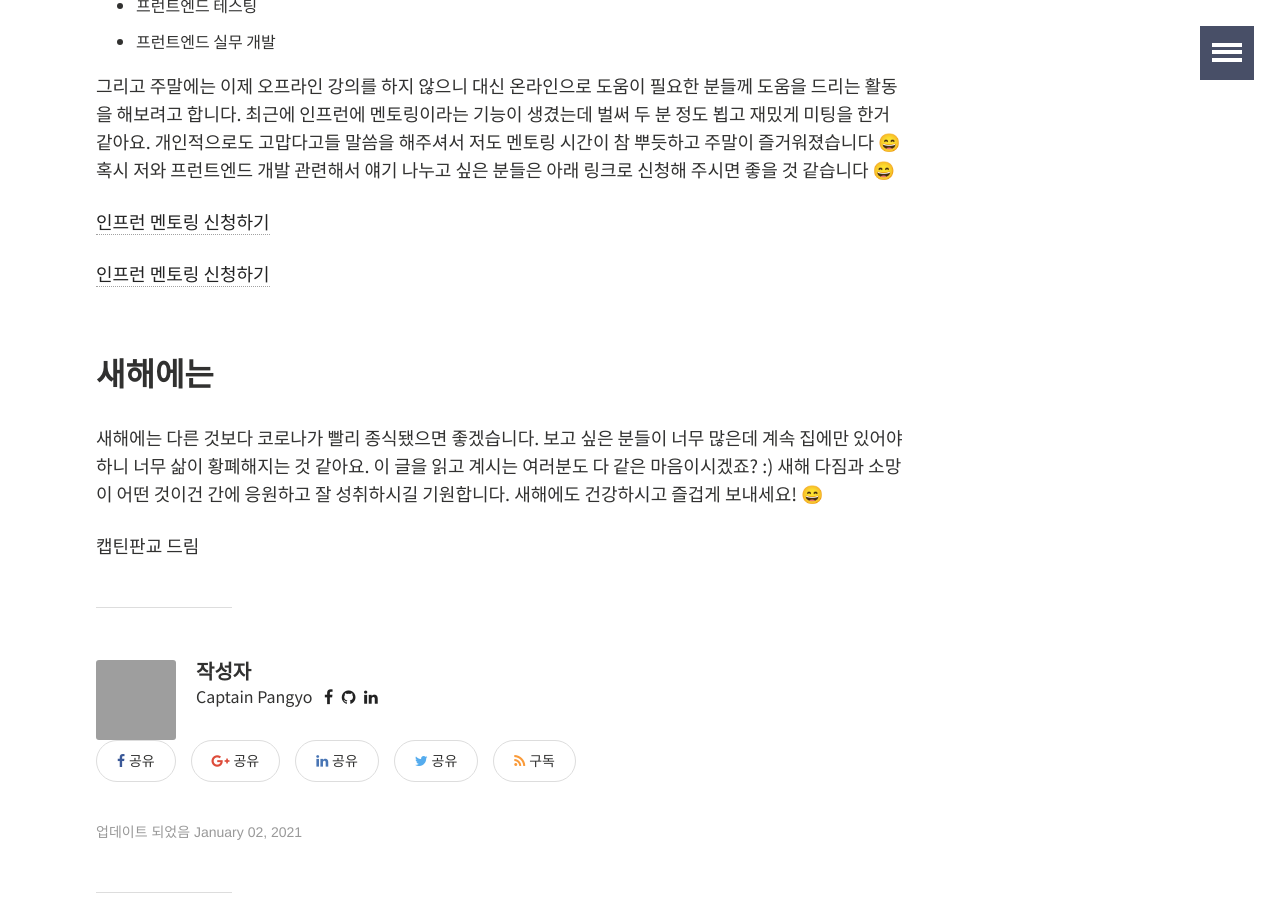
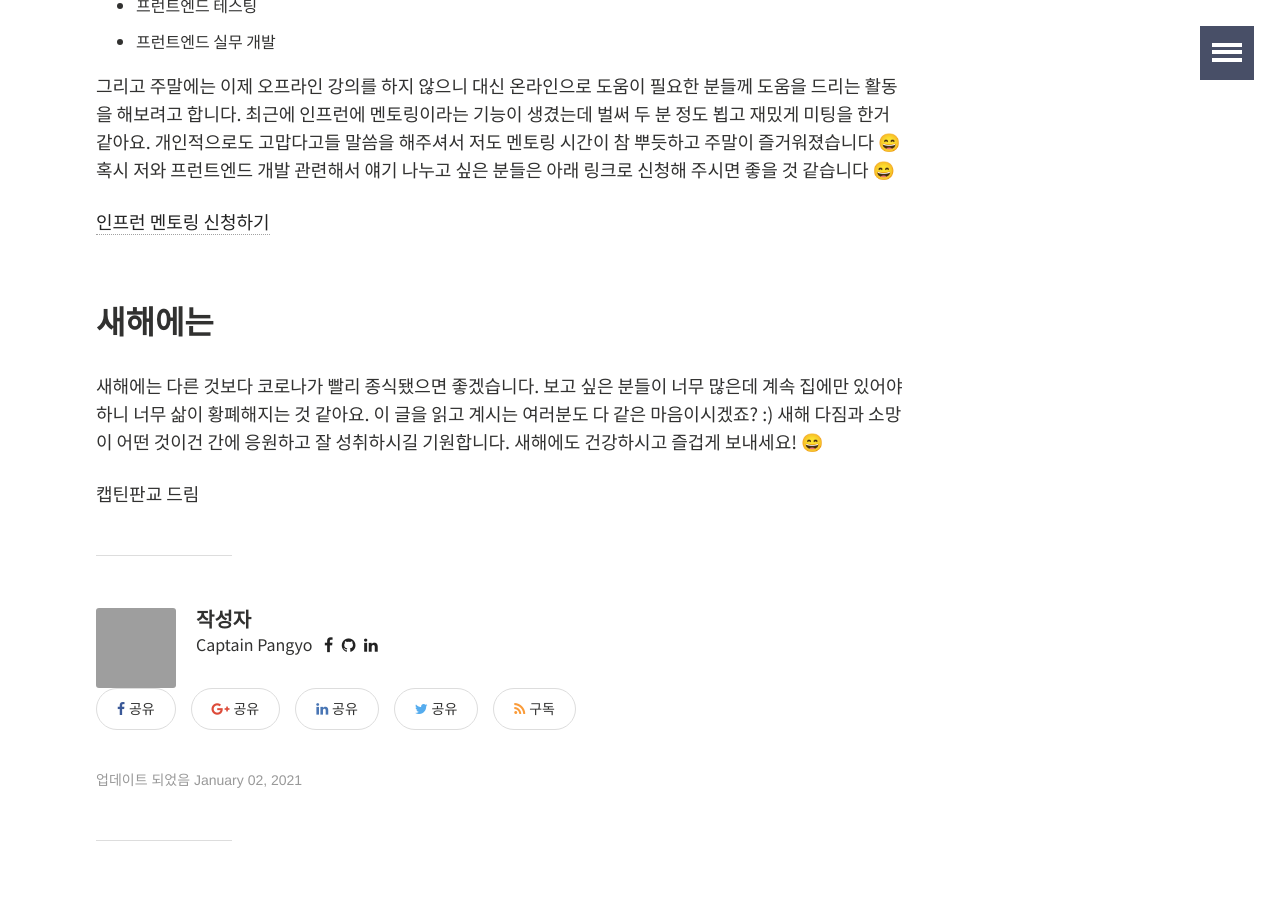
Before and after one commit to joshua1988/joshua1988.github.io, a Jekyll site: the page built from _posts/web-development/opinions/2021-01-03-retrospect-in-2020.md, in a window 1280 px wide and 900 px high, scrolled down 4635 px. Built offline with Jekyll 4.4.1, drawn with Linux system fonts in a browser that asks for light colours; comment, search, counter and statistics services are not loaded.

Commit message:
remove the redundant link

```diff
--- a/_posts/web-development/opinions/2021-01-03-retrospect-in-2020.md
+++ b/_posts/web-development/opinions/2021-01-03-retrospect-in-2020.md
@@ -101,8 +101,6 @@ tags:
 
 그리고 주말에는 이제 오프라인 강의를 하지 않으니 대신 온라인으로 도움이 필요한 분들께 도움을 드리는 활동을 해보려고 합니다. 최근에 인프런에 멘토링이라는 기능이 생겼는데 벌써 두 분 정도 뵙고 재밌게 미팅을 한거 같아요. 개인적으로도 고맙다고들 말씀을 해주셔서 저도 멘토링 시간이 참 뿌듯하고 주말이 즐거워졌습니다 😄 혹시 저와 프런트엔드 개발 관련해서 얘기 나누고 싶은 분들은 아래 링크로 신청해 주시면 좋을 것 같습니다 😄
 
-[인프런 멘토링 신청하기](https://www.inflearn.com/instructors/54224/courses)
-
 <a href="https://www.inflearn.com/instructors/54224/courses?utm_source=blog&utm_medium=githubio&utm_campaign=captianpangyo&utm_term=banner" target="_blank">인프런 멘토링 신청하기</a>
 
 ## 새해에는
```
